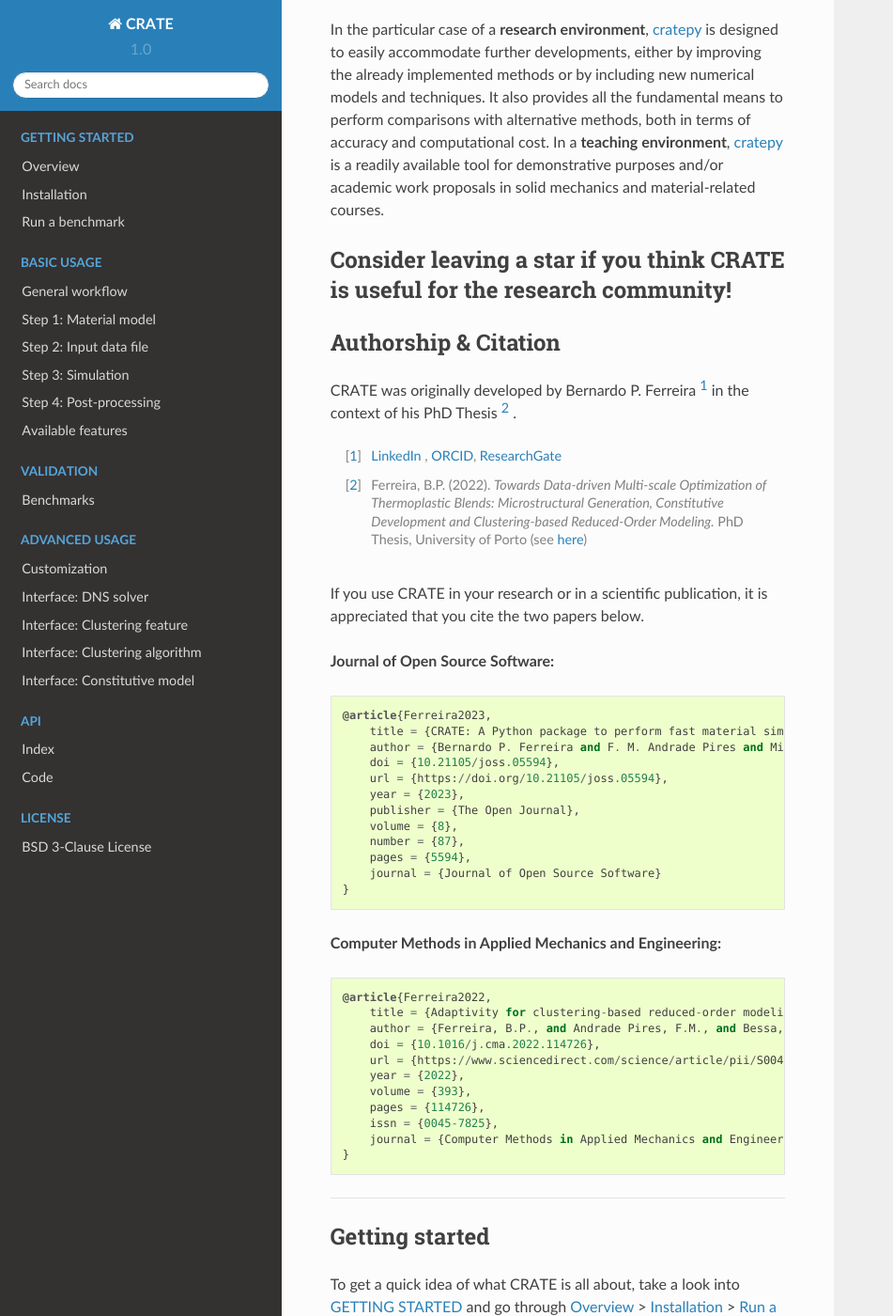
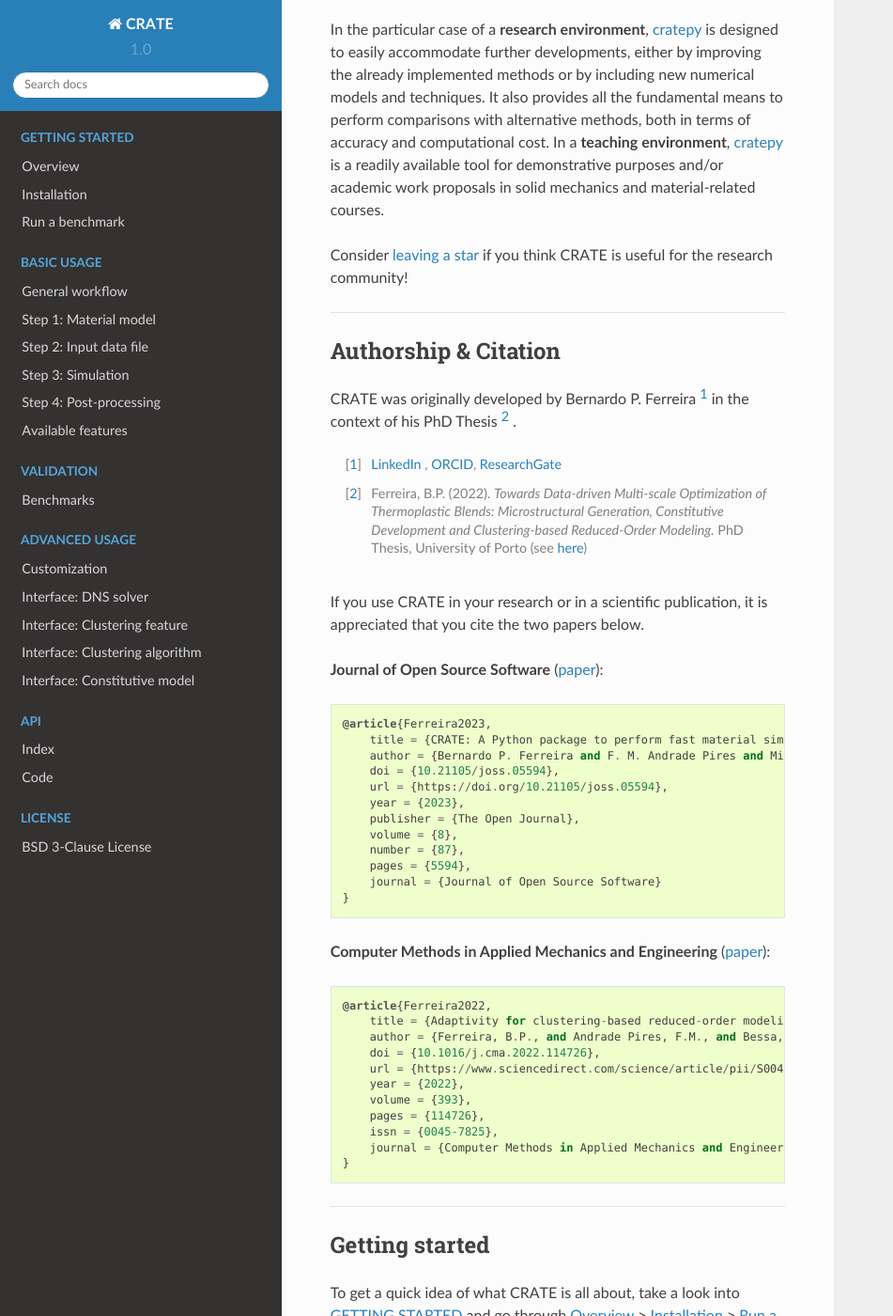
Before and after one commit to bessagroup/CRATE, a Sphinx documentation site: the page built from docs/source/index.rst, in a window 1280 px wide and 1400 px high, scrolled down 1002 px. Shown: the whole window at 94% size, without its empty margins (0-951 px from the left). Built offline with Sphinx 7.4.7 and the Read the Docs theme 2.0.0, drawn with Linux system fonts in a browser that asks for light colours; part of the change alters nothing that is shown.

```diff
--- a/docs/source/conf.py
+++ b/docs/source/conf.py
@@ -23,7 +23,7 @@ project = 'CRATE'
 author = 'Bernardo Ferreira'
 copyright = '2020, Bernardo Ferreira'
 version = '1.0'
-release = '1.0.2'
+release = '1.0.3'
 
 
 # -- General configuration ----------------------------------------------------
@@ -87,10 +87,10 @@ autosummary_imported_members = True
 
 # intersphinx: https://www.sphinx-doc.org/en/master/usage/extensions/intersphinx.html#module-sphinx.ext.intersphinx
 intersphinx_mapping = {
-    "python": ("https://docs.python.org/3/", None),
+    "python": ("https://docs.python.org/3", None),
     "numpy": ("https://numpy.org/doc/stable/", None),
-    "scipy": ("https://docs.scipy.org/doc/scipy/reference/", None)}
-
+    "scipy": ("https://docs.scipy.org/doc/scipy/", None)
+}
 
 # -- Options for HTML output -------------------------------------------------
 # https://www.sphinx-doc.org/en/master/usage/configuration.html#options-for-html-output
--- a/docs/source/index.rst
+++ b/docs/source/index.rst
@@ -20,7 +20,8 @@ Statement of Need
 
 In the particular case of a **research environment**, `cratepy <https://pypi.org/project/cratepy/>`_ is designed to easily accommodate further developments, either by improving the already implemented methods or by including new numerical models and techniques. It also provides all the fundamental means to perform comparisons with alternative methods, both in terms of accuracy and computational cost. In a **teaching environment**, `cratepy <https://pypi.org/project/cratepy/>`_ is a readily available tool for demonstrative purposes and/or academic work proposals in solid mechanics and material-related courses.
 
-Consider leaving a star if you think CRATE is useful for the research community!
+Consider `leaving a star <https://github.com/bessagroup/CRATE>`_ if you think CRATE is useful for the research community!
+
 ----
 
 Authorship & Citation
@@ -37,7 +38,7 @@ CRATE was originally developed by Bernardo P. Ferreira [#]_ in the context of hi
 
 If you use CRATE in your research or in a scientific publication, it is appreciated that you cite the two papers below.
 
-**Journal of Open Source Software:**
+**Journal of Open Source Software** (`paper <https://doi.org/10.21105/joss.05594>`_):
 
 .. code-block:: python
 
@@ -54,7 +55,7 @@ If you use CRATE in your research or in a scientific publication, it is apprecia
         journal = {Journal of Open Source Software}
     }
 
-**Computer Methods in Applied Mechanics and Engineering:**
+**Computer Methods in Applied Mechanics and Engineering** (`paper <http://dx.doi.org/10.1016/j.cma.2022.114726>`_):
 
 .. code-block:: python
 
@@ -108,6 +109,7 @@ Credits
 * Bernardo P. Ferreira is deeply thankful to `Francisco Pires <https://sigarra.up.pt/feup/pt/func_geral.formview?p_codigo=240385>`_ and `Miguel Bessa <https://github.com/mabessa>`_ for supervising the PhD Thesis that motivated the development of CRATE.
 
 * Bernardo P. Ferreira acknowledges the pioneering development of clustering-based reduced-order models by `Zeliang Liu <https://zeliangliu.com/>`_ , namely by proposing the `Self-Consistent Clustering Analysis (SCA) <https://www.sciencedirect.com/science/article/pii/S0045782516301499>`_ , that established the conceptual framework and foundations for the development of CRATE.
+
 ----
 
 License
```
